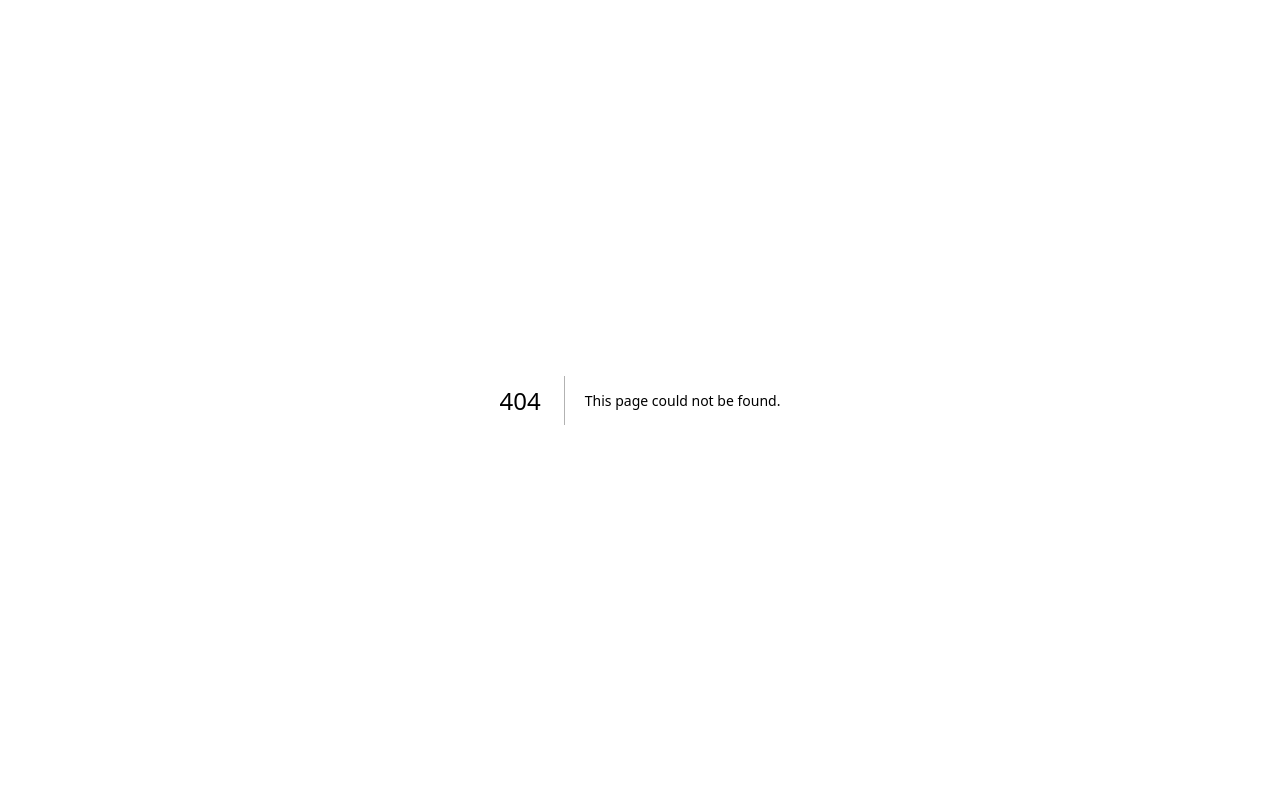
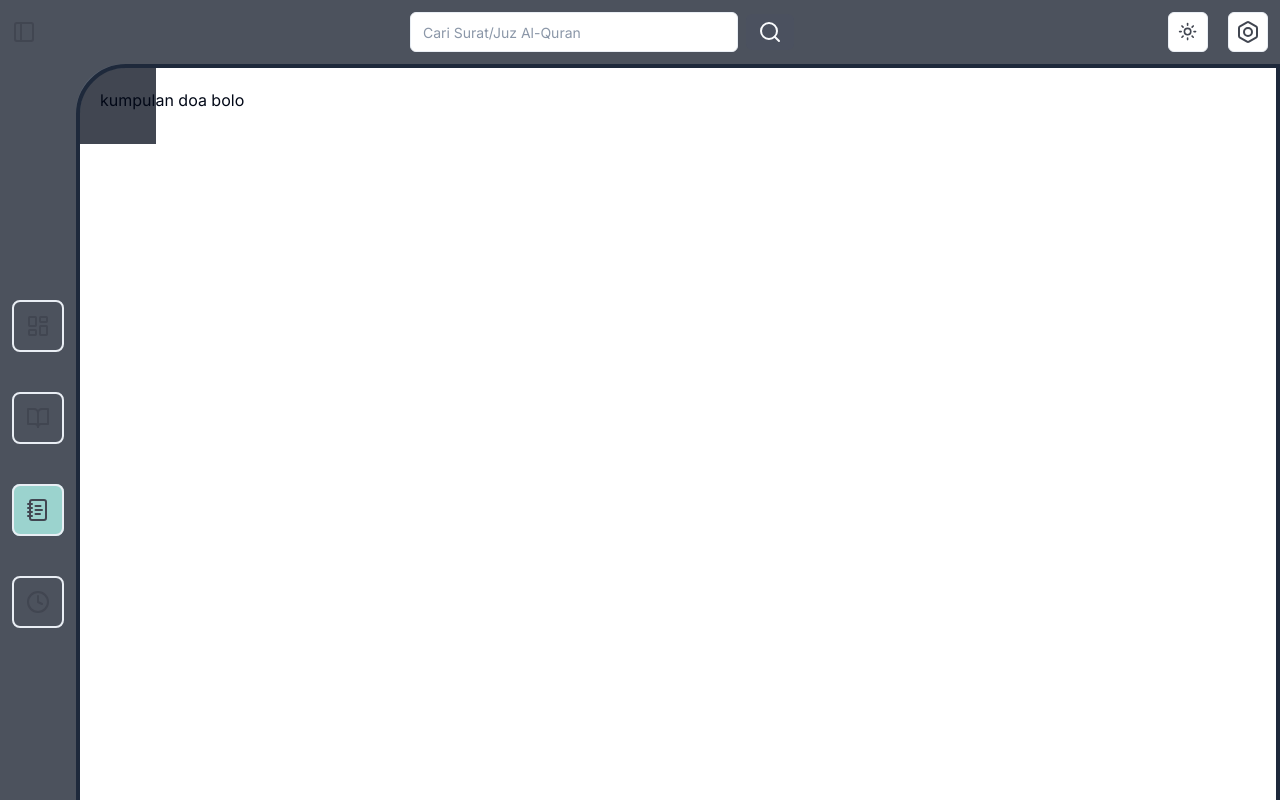
Before and after one commit to ajyoor/myquran, a Next.js app: page /Content/Doa in a window 1280 px wide. Before the commit this address had no page. Built offline with nearby package versions, Linux system fonts and the light colour scheme.

Commit message:
adzan page

```diff
--- /dev/null
+++ b/src/app/Content/Doa/page.jsx
@@ -0,0 +1,9 @@
+import React from 'react'
+
+const page = () => {
+  return (
+    <div>kumpulan doa bolo</div>
+  )
+}
+
+export default page
--- a/src/components/sidebar.jsx
+++ b/src/components/sidebar.jsx
@@ -1,7 +1,7 @@
 "use client";
 import { usePathname } from "next/navigation";
 import Link from "next/link";
-import { BookOpen, LayoutDashboard, Clock, CookingPot } from "lucide-react";
+import { BookOpen, LayoutDashboard, Clock, NotebookText } from "lucide-react";
 
 const NavItems = [
   {
@@ -13,12 +13,12 @@ const NavItems = [
     link: "/Content/Quran/Surat/1",
   },
   {
+    icon: <NotebookText />,
+    link: "/Content/Doa",
+  },
+  {
     icon: <Clock />,
     link: "/Content/Adzan",
-  },
-  {
-    icon: <CookingPot />,
-    link: "/Content/Recipe",
   },
 ];
 
```
